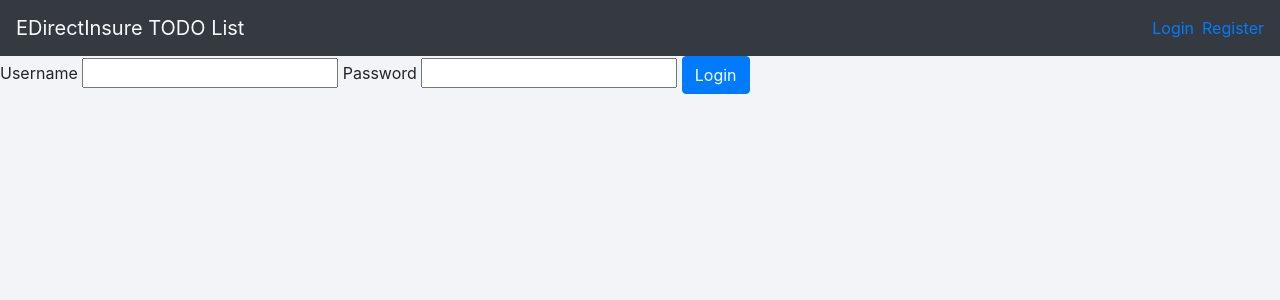
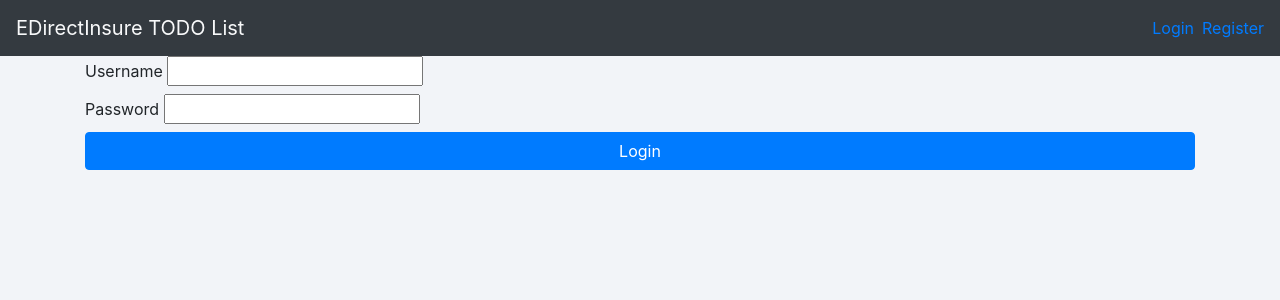
Before and after one commit to Mindscope/edi_challenge, a Svelte app in the folder client/: page / in a window 1280 px wide. Shown: the top 300 px of the page. Built offline with nearby package versions, Linux system fonts and the light colour scheme.

Commit message:
Fixed bug when login in with null credentials

```diff
--- a/client/src/components/auth/Login.svelte
+++ b/client/src/components/auth/Login.svelte
@@ -14,12 +14,12 @@
             },
         });
         const result = await res.json();
-        console.log(result);
-        authStore.set({status: "in", user: result});
+        if (result.error === undefined) authStore.set({status: "in", user: result});
     }
 </script>
 
-<div>
+<form class="container">
+    <div class="form-group d-flex flex-column justify-content-center">
         <label for="username">
             Username
             <input type="text" id="username" bind:value={username}/>
@@ -30,3 +30,4 @@
         </label>
         <button class="btn btn-primary" on:click={login}>Login</button>
     </div>
+</form>
```
Lines whose indentation alone changed are shown as unchanged.
